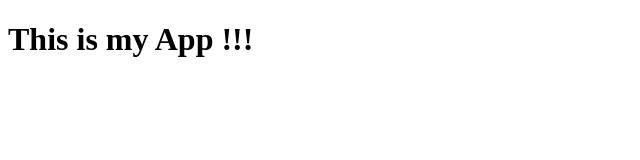
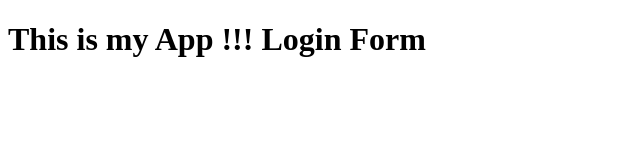
Before and after one commit to wayfrr/myappsample, a plain HTML site: page index.html in a window 1280 px wide. Shown: the whole page, without its empty margins (0-640 px from the left). Drawn offline with Linux system fonts and the light colour scheme.

Commit message:
login form

```diff
--- /dev/null
+++ b/dir2/app2.js
@@ -0,0 +1 @@
+console.log(123);
--- a/index.html
+++ b/index.html
@@ -7,6 +7,8 @@
   <title>Document</title>
 </head>
 <body>
-    <h1>This is my App !!!</h1>
+    <h1>This is my App !!!
+      Login Form
+    </h1>
 </body>
 </html>
```
Also changed, not shown: login.html (added, +1 -0 lines).
